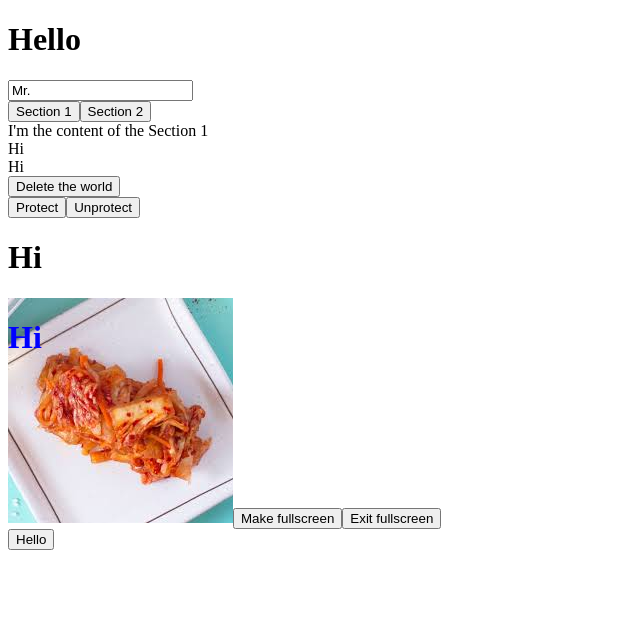
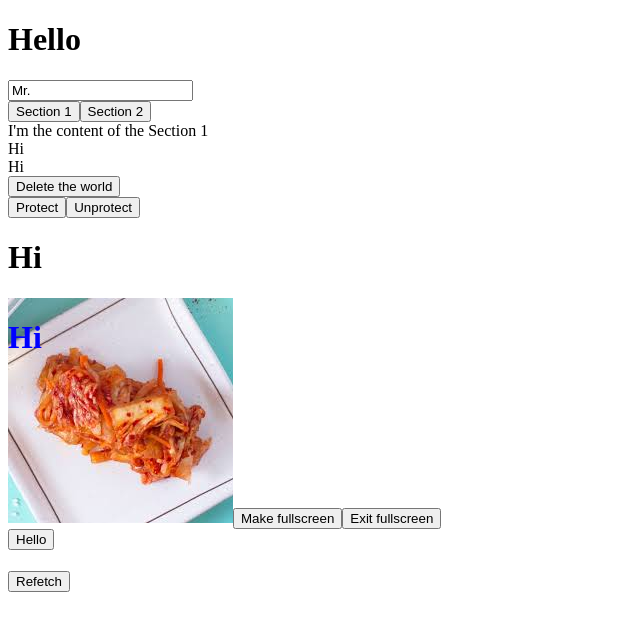
Before and after one commit to kingsky32/react-hooks, a React (Create React App) app: page / in a window 1280 px wide. Shown: the top 630 px of the page, without its empty margins (0-640 px from the left). Built offline with nearby package versions, Linux system fonts and the light colour scheme; no server answers.

Commit message:
useAxios

```diff
--- a/package.json
+++ b/package.json
@@ -6,6 +6,7 @@
     "@testing-library/jest-dom": "^5.11.4",
     "@testing-library/react": "^11.1.0",
     "@testing-library/user-event": "^12.1.10",
+    "axios": "^0.21.1",
     "react": "^17.0.1",
     "react-dom": "^17.0.1",
     "react-scripts": "4.0.1",
--- a/src/Components/App.js
+++ b/src/Components/App.js
@@ -1,3 +1,4 @@
+import UseAxios from "./UseAxios";
 import UseBeforeLeave from "./UseBeforeLeave";
 import UseClick from "./UseClick";
 import UseConfirm from "./UseConfirm";
@@ -22,6 +23,7 @@
       <UseScroll />
       <UseFullScreen />
       <UseNotification />
+      <UseAxios />
     </div>
   );
 };
--- /dev/null
+++ b/src/Components/UseAxios.js
@@ -0,0 +1,18 @@
+import React from "react";
+import useAxios from "../Hooks/useAxios";
+
+const UseAxios = () => {
+  const { loading, data, error, refetch } = useAxios({
+    url: "https://yts.mx/api/v2/list_movies.json",
+  });
+  console.log(loading, data, error);
+  return (
+    <div>
+      <h1>{data && data.status}</h1>
+      <h2>{loading && "Loading"}</h2>
+      <button onClick={refetch}>Refetch</button>
+    </div>
+  );
+};
+
+export default UseAxios;
--- /dev/null
+++ b/src/Hooks/useAxios.js
@@ -0,0 +1,37 @@
+import defaultAxios from "axios";
+import { useEffect, useState } from "react";
+
+const useAxios = (options, axiosInstance = defaultAxios) => {
+  const [state, setState] = useState({
+    loading: true,
+    error: null,
+    data: null,
+  });
+  const [trigger, setTrigger] = useState(0);
+  const refetch = () => {
+    setState({
+      ...state,
+      loading: true,
+    });
+    setTrigger(Date.now());
+  };
+  useEffect(() => {
+    axiosInstance(options)
+      .then((data) => {
+        setState({
+          ...state,
+          loading: false,
+          data,
+        });
+      })
+      .catch((error) => {
+        setState({ ...state, loading: false, error });
+      });
+  }, [trigger]);
+  if (!options.url) {
+    return;
+  }
+  return { ...state, refetch };
+};
+
+export default useAxios;
```
Also changed, not shown: 2 other files (tests, documents, lock files or other folders).
